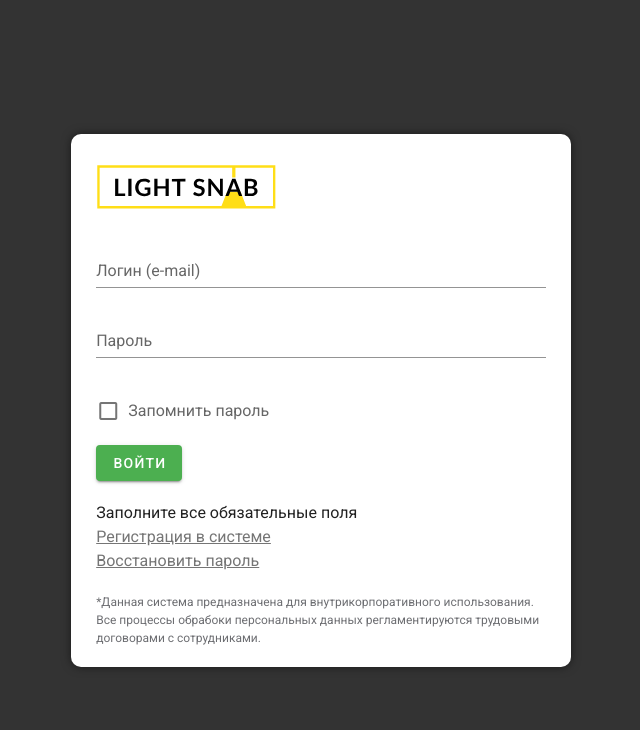
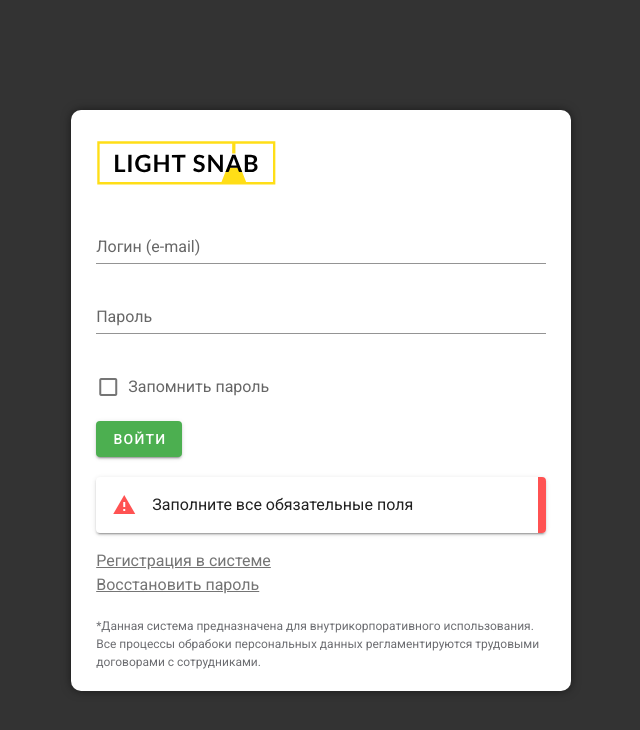
Before and after one commit to asmi046/ls_crm, a Vue app: page /login in a window 1280 px wide. Both pictures are taken after a click on the button "ВОЙТИ". Shown: the top 730 px of the page, without its empty margins (319-959 px from the left). Built offline with nearby package versions, Linux system fonts and the light colour scheme.

Commit message:
Контур на сервак

```diff
--- a/package.json
+++ b/package.json
@@ -5,7 +5,10 @@
   "scripts": {
     "serve": "vue-cli-service serve",
     "build": "vue-cli-service build",
-    "lint": "vue-cli-service lint"
+    "lint": "vue-cli-service lint",
+    "send_to_host": "cd dist && scp -C -r * u0743099@ftp.light-snab.ru:ls_crm/",
+    "send_htaccess": "scp -r dist/.htaccess u0743099@ftp.light-snab.ru:ls_crm/.htaccess",
+    "deploy": "npm run build && npm run send_to_host && npm run send_htaccess"
   },
   "dependencies": {
     "axios": "^0.21.1",
--- a/src/components/Login.vue
+++ b/src/components/Login.vue
@@ -24,20 +24,23 @@
             >
             </v-checkbox>
 
-            <!-- <input v-model="autinfo.mail" type = "email" placeholder="e-mail" name = "login_mail" /> -->
-            <!-- <input v-model="autinfo.pass" type = "password" placeholder="Пароль" name = "login_pass" /> -->
-            <!-- <label class = "checkbox_label" for = "save_login">
-                <input v-model = "savePassword" id = "save_login" name = "save_login" type="checkbox">
-                <span>Запомнить пароль</span>
-            </label> -->
-            <!-- <button @click.prevent="getAutorisation" class = "LoginBtn">Войти</button> -->
+
             <v-btn
             color="success"
             @click.prevent="getAutorisation"
             >Войти</v-btn>
         </form>
 
-        <form-msg :error-msg = "errorMsg" :error-msg-ok = "errorMsgOk"  :error-msg-visible = "errorMsgVisible"></form-msg>
+
+        <v-alert
+        border="right"
+        colored-border
+        v-bind:type = errorMsgOk
+        elevation="2"
+        v-show="errorMsgVisible"
+        >{{errorMsg}}</v-alert>
+
+        <!-- <form-msg :error-msg = "errorMsg" :error-msg-ok = "errorMsgOk"  :error-msg-visible = "errorMsgVisible"></form-msg> -->
 
         <a @click.prevent="toRegister" href="#" class="controlLnk">Регистрация в системе</a><br/>
         <a @click.prevent="toPassRec" href="#" class="controlLnk">Восстановить пароль</a>
@@ -47,11 +50,12 @@
 
 <script>
     import axios from 'axios';
-    import formMsg from './formMsg.vue';
     import allLibs from '../lib/libs';
 
+    import {mapGetters} from 'vuex'
+
     export default {
-        components: { formMsg },
+
         data() {
 
             return {
@@ -63,9 +67,13 @@
                 savePassword:false,
 
                 errorMsg:"Заполните все обязательные поля помеченные *",
-                errorMsgOk: false,
+                errorMsgOk: "error",
                 errorMsgVisible:false
             }
+        },
+
+        computed: {
+            ...mapGetters (["REST_API_PREFIX"])
         },
 
         mounted: function() {
@@ -95,9 +103,7 @@
                 }
 
 
-
-
-                axios.get(this.$store.getters.REST_API_PREFIX + 'userautorization',
+                axios.get(this.REST_API_PREFIX + 'userautorization',
                 {
                     params: {
                         autinfo: this.autinfo
--- a/src/components/Register.vue
+++ b/src/components/Register.vue
@@ -6,28 +6,24 @@
             v-model = "reginformation.fio"
             type = "text"
             label = "Ф.И.О."
-            placeholder="введите Ф.И.О."
             ></v-text-field>
 
             <v-text-field
             v-model = "reginformation.mail"
             type = "email"
             label = "e-mail"
-            placeholder="введите e-mail"
             ></v-text-field>
 
             <v-text-field
             v-model = "reginformation.dolgnost"
             type = "text"
             label = "Должность"
-            placeholder="введите должность"
             ></v-text-field>
 
             <v-text-field
             v-model = "reginformation.pass"
             type = "password"
             label = "Пароль"
-            placeholder="введите пароль"
             ></v-text-field>
 
             <v-btn
@@ -38,7 +34,7 @@
         <v-alert
         border="right"
         colored-border
-        type="error"
+        v-bind:type = errorMsgOk
         elevation="2"
         v-show="errorMsgVisible"
         >{{errorMsg}}</v-alert>
@@ -65,7 +61,7 @@
                     pass: "",
                 },
                 errorMsg:"Заполните все обязательные поля помеченные *",
-                errorMsgOk: false,
+                errorMsgOk: "error",
                 errorMsgVisible:false
             }
         },
@@ -81,31 +77,34 @@
 
             registerUser() {
                 this.errorMsgVisible = false;
-                this.errorMsgOk = false;
+                this.errorMsgOk = "error";
+
+                console.log(this.reginformation);
 
                 if (
                     (this.reginformation.fio == "") ||
                     (this.reginformation.mail == "")  ||
-                    (this.reginformation.podrazdelenie == "") ||
                     (this.reginformation.dolgnost == "") ||
                     (this.reginformation.pass == "")
                     ) {this.errorMsgVisible = true; return;}
 
-                axios.get(this.REST_API_PREFIX + 'REST_API_PREFIX',
+                axios.get(this.REST_API_PREFIX + 'getregister',
                 {
                     params: {
                         reginfo: this.reginformation
                     }
                 })
-                .then( () => {
+                .then( (resp) => {
                     this.reginformation.fio == "";
                     this.reginformation.mail == "";
                     this.reginformation.podrazdelenie == "";
                     this.reginformation.dolgnost == "";
                     this.reginformation.pass == "";
                     this.errorMsg = "Вы успешно зарегистрированны. Ждите подтверждения регистрации.";
-                    this.errorMsgOk = true;
+                    this.errorMsgOk = "success";
                     this.errorMsgVisible = true;
+
+                    console.log(resp);
                 })
 
                 .catch((error) => {
--- a/src/components/mainPage.vue
+++ b/src/components/mainPage.vue
@@ -1,6 +1,6 @@
 <template>
   <div class="pageWrapper">
-
+     <h1>Привет</h1>
   </div>
 </template>
 
```
Also changed, not shown: 1 other file (tests, documents, lock files or other folders).
